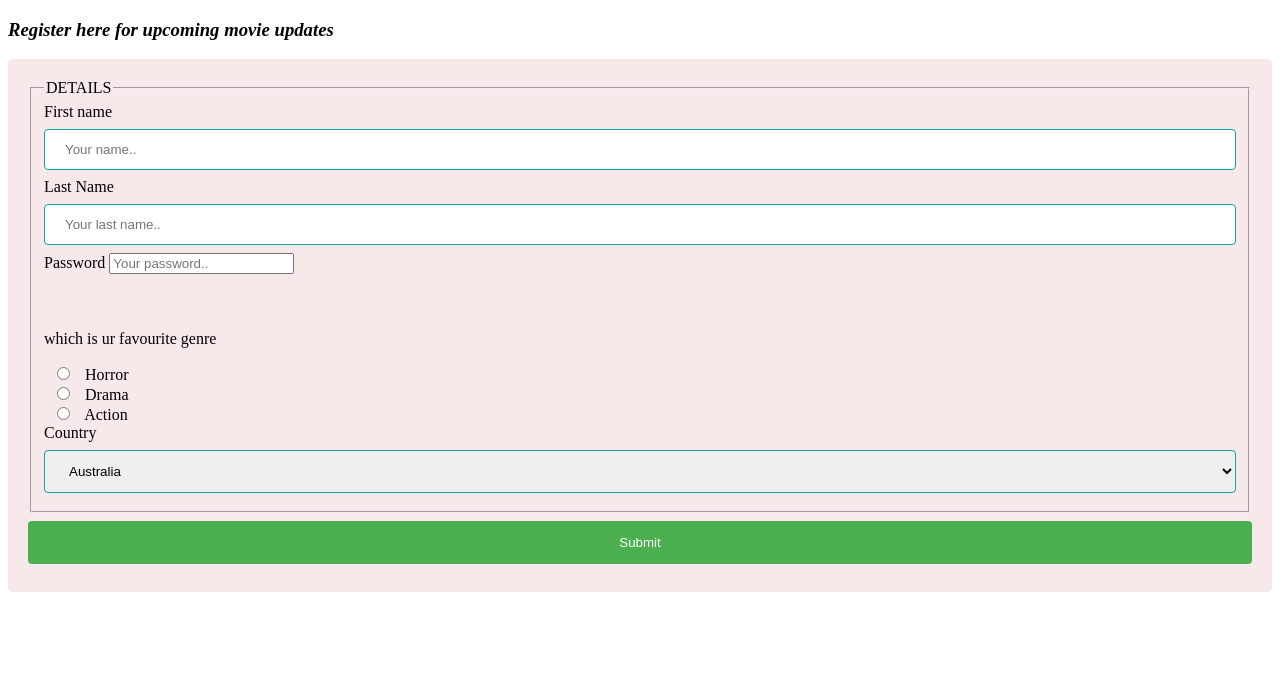
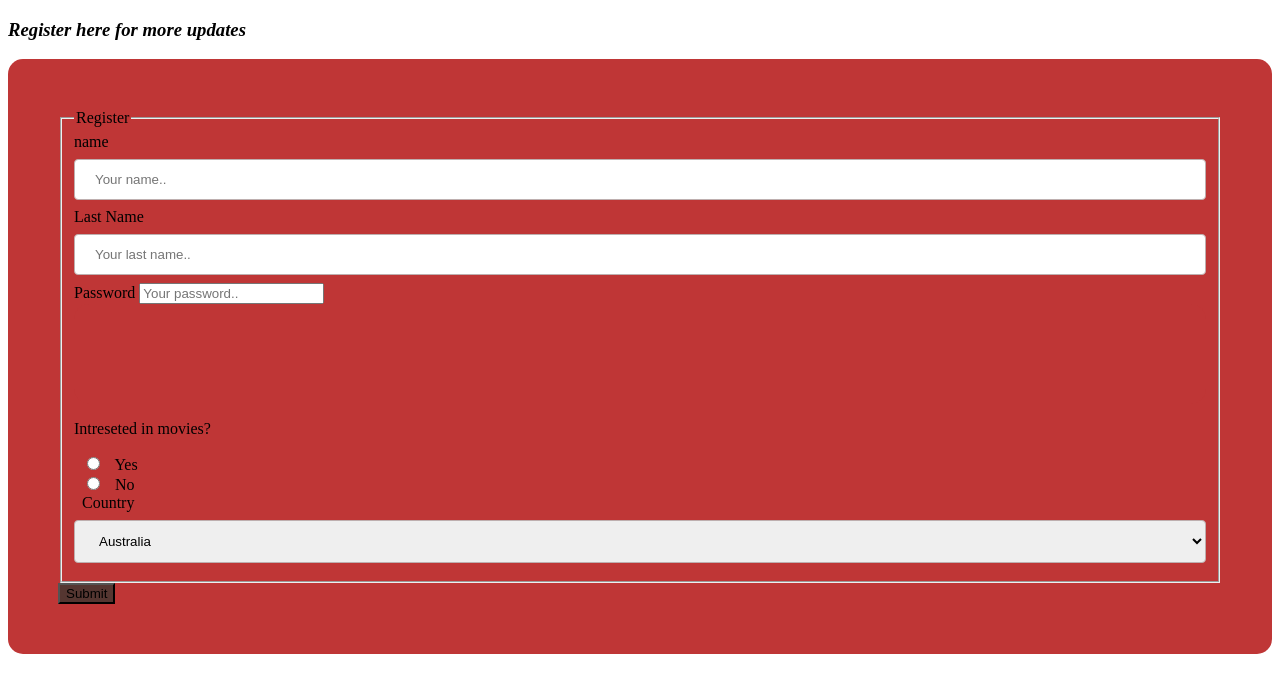
Before and after one commit to pikkalla/projectgv, a plain HTML site: page pageform4.html in a window 1280 px wide. Drawn offline with Linux system fonts and the light colour scheme.

Commit message:
Update pageform4.html

```diff
--- a/pageform4.html
+++ b/pageform4.html
@@ -4,24 +4,25 @@
         <meta name="viewport" content="width=device-width, initial-scale=1.0">
         <title>Form</title>
         <meta charset="utf-8">
-        <javascript defer src="javascript.js"></javascript>
-      </head>
+        <script defer src="script.js"></script>
+
+
 <style>
 input[type=text], select {
   width: 100%;
   padding: 12px 20px;
   margin: 8px 0;
   display: inline-block;
-  border: 1px solid rgb(16, 163, 163);
+  border: 1px solid rgb(190, 175, 175);
   border-radius: 4px;
   box-sizing: border-box;
 }
 
 input[type=submit] {
   width: 100%;
-  background-color: #4CAF50;
-  color: white;
-  padding: 14px 20px;
+  background-color: #73cf76;
+  color: rgb(184, 63, 63);
+  padding: 20px 14px;
   margin: 8px 0;
   border: none;
   border-radius: 4px;
@@ -29,18 +30,18 @@ input[type=submit] {
 }
 
 input[type=submit]:hover {
-  background-color: #45a049;
+  background-color: #0c5a10;
 }
 
 div {
-  border-radius: 5px;
-  background-color: #f7e9e9;
-  padding: 20px;
+  border-radius: 15px;
+  background-color: #bf3636;
+  padding: 50px;
 }
 .error
 {
-    color:red;
-    size: 80%
+    color:rgb(22, 20, 56);
+    /* size: 80% */
 }
 .hidden
 {
@@ -48,52 +49,42 @@ div {
 }
 button
 {
-    background-color:rgb(68, 137, 62);
+    background-color:rgb(85, 54, 49);
 }
 </style>
-<script>
-  function validateForm() {
-  // Retrieving the values of form elements
-  var name = document.myform.name.value;
-  var email = document.myform.email.value;
-  var phone = document.myform.phone.value;
-  }
-</script>
+</head>
+
+
 <body>
 
 
-<h3 style="text-align:left;font-family: 'Times New Roman', Times, serif;"><i>Register here for upcoming movie updates</i></h3>
+<h3 style="background-color:text-align:center;font-family: 'Times New Roman', Times, serif;"><i>Register here for more updates</i></h3>
+
 
 
 <div>
+   <!-- creating a form and observing output using php -->
+  <form id="myform" method="post" action="https://www.randyconnolly.com/tests/process.php " >
 
-  <form id="myform" method="post" action="https://www.randyconnolly.com/tests/process.php"
-  onsubmit="return validateForm()"
-  novalidate>
     <fieldset>
-        <legend> DETAILS</legend>
-    <label for="name"> First name</label>
+        <legend> Register</legend>
+    <label for="name">name</label>
     <input type="text" id="name" name="firstname" placeholder="Your name.." required>
 
-    <label for="lname">Last Name</label>
-    <input type="text" id="lname" name="lastname" placeholder="Your last name.." required>
+    <label for="name">Last Name</label>
+    <input type="text" id="name1" name="lastname" placeholder="Your last name.." required>
 
     <label for="password">Password</label>
-    <input type="password" id="password" name="password" placeholder="Your password.." required>
+    <input type="password" id="password" name="password" placeholder="Your password..">
     <div id="error"></div>
 
-    <p>which is ur favourite genre</p>
+    <p>Intreseted in movies?</p>
 
 
-      <input type="radio" id="Horror" name="genres" value="Horror">
-      <label for="horror">Horror</label><br>
-      <input type="radio" id="Drama" name="genres" value="Drama">
-      <label for="Drama">Drama</label><br>
-      <input type="radio" id="Action" name="genres" value="Action">
-      <label for="Action">Action</label><br>
-
-
-
+      <input type="radio" id="yes" name="genres" value="Yes">
+      <label for="yes">Yes</label><br>
+      <input type="radio" id="No" name="genre" value="No">
+      <label for="No">No</label><br>
 
 
 
@@ -103,26 +94,16 @@ button
       <option value="canada">Canada</option>
       <option value="usa">USA</option>
       <option value="usa">India</option>
-    </div>
+    <!-- </div> -->
 
     </select>
 
-    <!-- <input type="text" id="phnmber" name="phonenumber" required> -->
+
     <!-- <input type="submit" value="Submit"> -->
 </fieldset>
-<!-- <a href="javascript: submitform()">Submit</a> -->
-<input type="submit" value="Submit">
+<button type="submit">Submit</button>
 </form>
 </div>
+
 </body>
-<!-- <script>
-    var form = document.getElementById('myform')
-    form.addEventListener('submit', function(event)
-    {
-        var password= document.getElementById('password').value
-        console.log(password)
-    })
-
-
-</script> -->
 </html>
```
